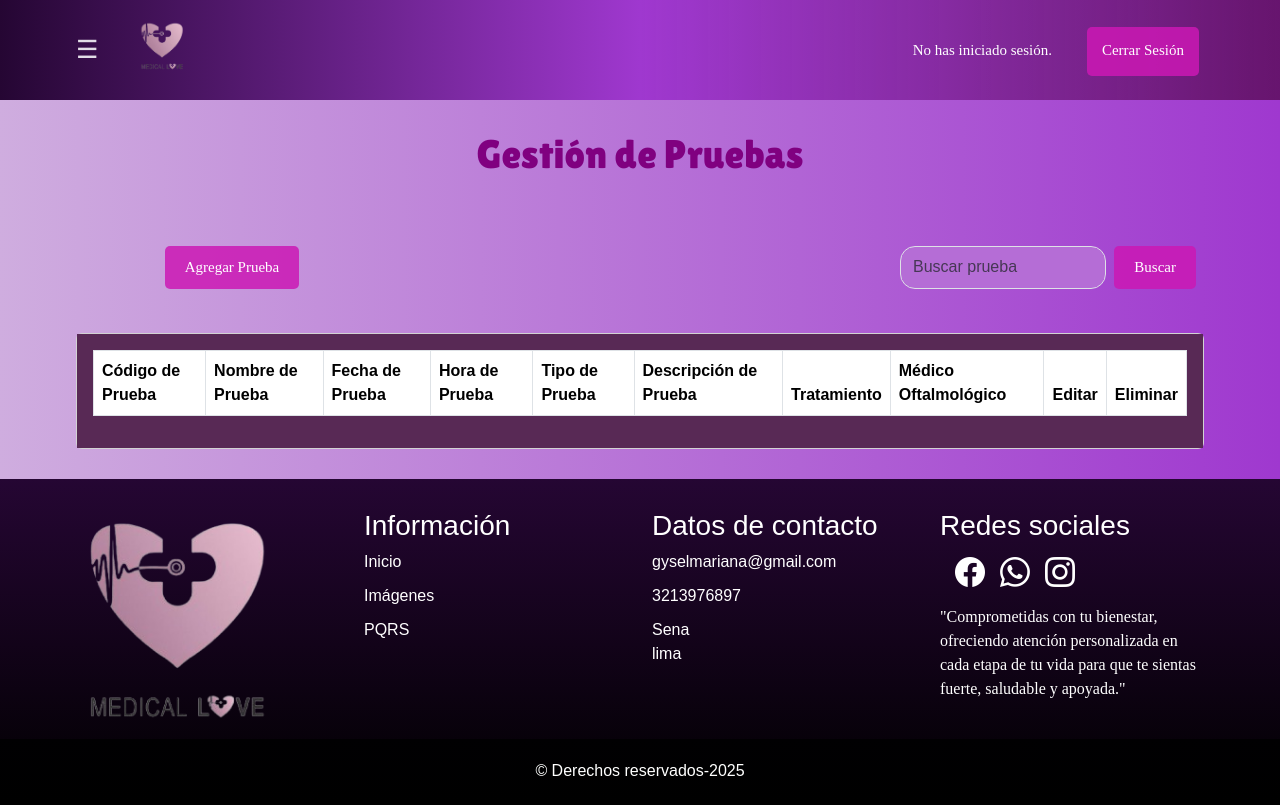
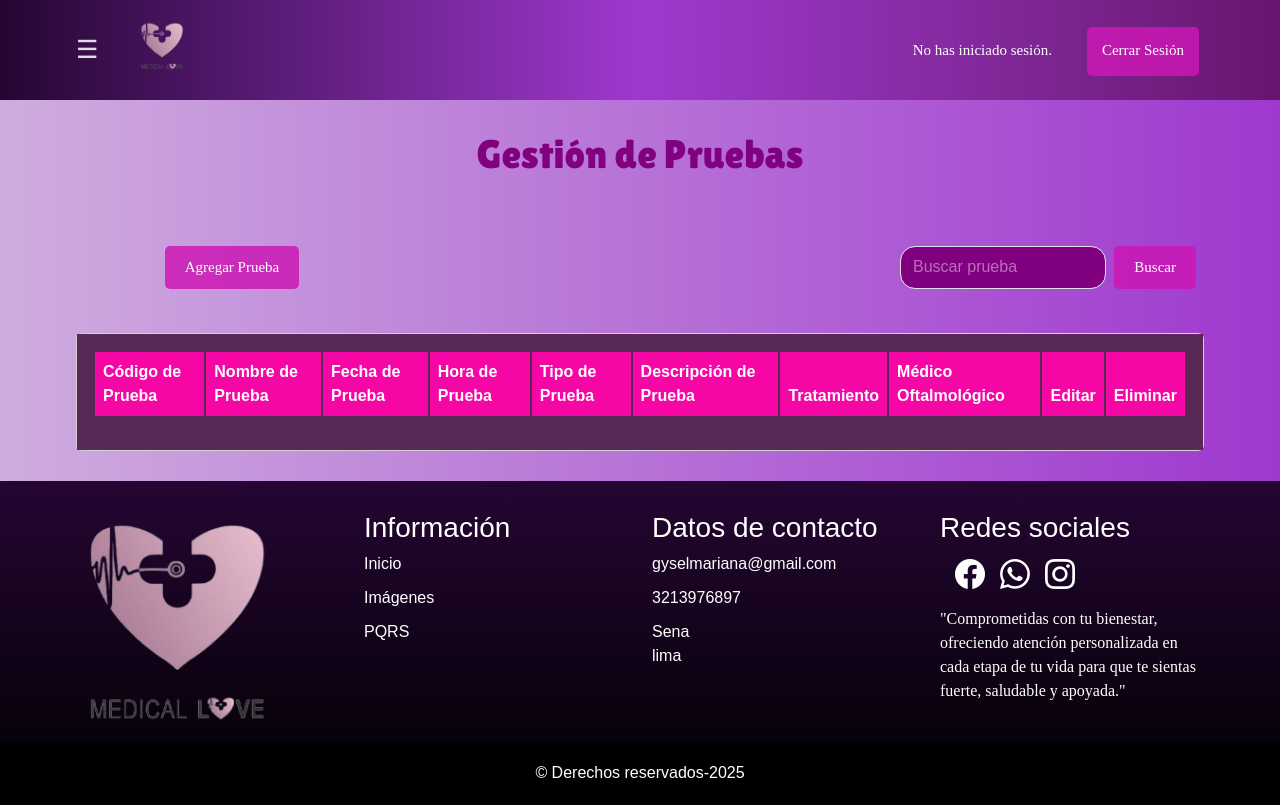
Before and after one commit to MarianaRQ/clinica, a Flask app: page /prueba in a window 1280 px wide. Before the commit the page ends 776 px from the top, so only its background shows below. Run offline with Flask 3, Linux system fonts and the light colour scheme; data comes from the database, SQL or seed files in the repository; data that the repository does not hold is empty; some web fonts are replaced.

Commit message:
fix colores y estilos

```diff
--- a/src/static/css/style.css
+++ b/src/static/css/style.css
@@ -134,7 +134,20 @@ a {
   transform: translateY(15%);
 }
 
+td {
+  background-color: #e6c7e3 !important;
+}
 
+th {
+  background-color: #f506a5 !important;
+  color: white !important;
+}
+
+th, td {
+  border: 2px solid #582955 !important; /* Borde sólido de 2px en negro */
+  padding: 8px;
+  text-align: left;
+}
 .cont-menu nav a {
   display: block;
   text-decoration: none;
@@ -191,15 +204,30 @@ header .container nav a
   background-color: #800080;
 }
 .form-control, .form-select {
-    background-color: #B56DD6;
+    background-color: #800080 !important;
     border-radius: 2%;
-    color: #AD35D4;
+    color: white !important;
 }
 
 footer {
   background: linear-gradient(to top, #000000, #250633);
     color: #800080;
 }
+input {
+  color: rgb(255, 255, 255) !important;
+}
+
+.form-control::placeholder {
+  color: rgba(255, 255, 255, 0.445);
+  opacity: 1; /* Asegura que el color sea completamente visible */
+}
+
+.form-control:focus {
+  outline: none;
+  box-shadow: none;
+  border-color: #c43ea2; /* Color del borde original */
+}
+
 
 footer.seccion {
     color: rgb(255, 255, 255);
```
